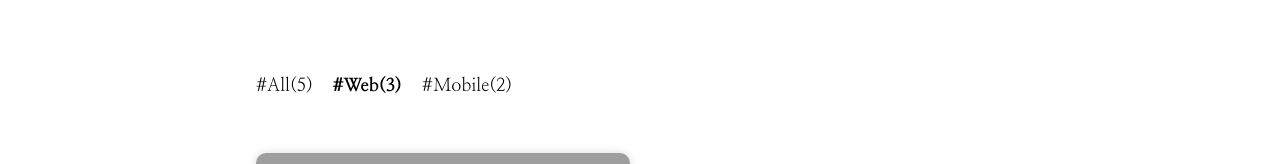
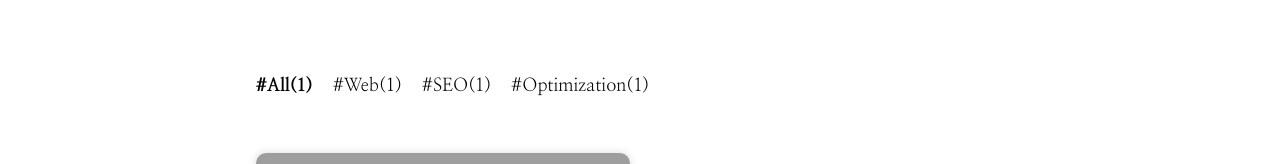
Before and after one commit to jikwan0327/jikwan.log, a Gatsby site: page / in a window 1280 px wide. Shown: the part 430-594 px from the top of the page. Built offline with nearby package versions, Linux system fonts and the light colour scheme; Gatsby itself is replaced by a stand-in of ours; grey boxes are pictures that could not be loaded.

Commit message:
feat: 카테고리 생성

```diff
--- a/package.json
+++ b/package.json
@@ -33,6 +33,7 @@
     "gatsby-transformer-remark": "^6.13.1",
     "gatsby-transformer-sharp": "^5.13.1",
     "prismjs": "^1.29.0",
+    "query-string": "^9.1.0",
     "react": "^18.2.0",
     "react-dom": "^18.2.0",
     "react-helmet": "^6.1.0"
--- a/src/components/Main/PostList.tsx
+++ b/src/components/Main/PostList.tsx
@@ -34,10 +34,11 @@ export type PostType = {
 }
 
 type PostListProps = {
+  selectedCategory: string
   posts: PostListItemType[]
 }
 
-const PostList = function ({ posts }: PostListProps) {
+const PostList = function ({ selectedCategory, posts }: PostListProps) {
   return (
     <PostListWrapper>
       {posts.map(({ node: { id, frontmatter } }: PostType) => (
--- a/src/pages/index.tsx
+++ b/src/pages/index.tsx
@@ -1,4 +1,4 @@
-import React from 'react'
+import React, { useMemo } from 'react'
 import styled from '@emotion/styled'
 import GlobalStyle from 'components/Common/GlobalStyle'
 import Footer from 'components/Common/Footer'
@@ -8,12 +8,7 @@ import PostList from 'components/Main/PostList'
 import { graphql } from 'gatsby'
 import { IGatsbyImageData } from 'gatsby-plugin-image'
 import { PostListItemType } from 'types/PostItem.types'
-
-const CATEGORY_LIST = {
-  All: 5,
-  Web: 3,
-  Mobile: 2,
-}
+import queryString, { ParsedQuery } from 'query-string'
 
 const Container = styled.div`
   display: flex;
@@ -22,6 +17,9 @@ const Container = styled.div`
 `
 
 type IndexPageProps = {
+  location: {
+    search: string
+  }
   data: {
     allMarkdownRemark: {
       edges: PostListItemType[]
@@ -35,6 +33,7 @@ type IndexPageProps = {
 }
 
 const IndexPage = ({
+  location: { search },
   data: {
     allMarkdownRemark: { edges },
     file: {
@@ -42,11 +41,45 @@ const IndexPage = ({
     },
   },
 }: IndexPageProps) => {
+  const parsed: ParsedQuery<string> = queryString.parse(search)
+  const selectedCategory: string =
+    typeof parsed.category !== 'string' || !parsed.category
+      ? 'All'
+      : parsed.category
+
+  const categoryList = useMemo(
+    () =>
+      edges.reduce(
+        (
+          list: CategoryListProps['categoryList'],
+          {
+            node: {
+              frontmatter: { categories },
+            },
+          }: PostType,
+        ) => {
+          categories.forEach(category => {
+            if (list[category] === undefined) list[category] = 1
+            else list[category]++
+          })
+
+          list['All']++
+
+          return list
+        },
+        { All: 0 },
+      ),
+    [],
+  )
+
   return (
     <Container>
       <GlobalStyle />
       <Introduction profileImage={gatsbyImageData} />
-      <CategoryList selectedCategory="Web" categoryList={CATEGORY_LIST} />
+      <CategoryList
+        selectedCategory={selectedCategory}
+        categoryList={categoryList}
+      />
       <PostList posts={edges} />
       <Footer />
     </Container>
```
Also changed, not shown: 1 other file.
